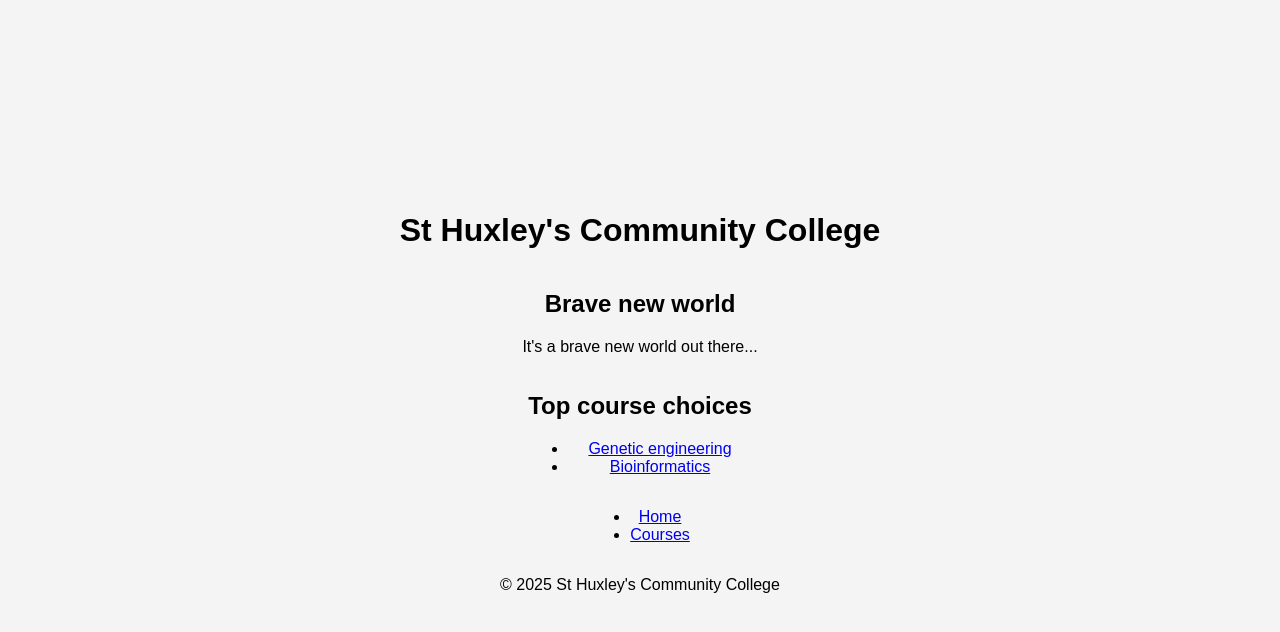
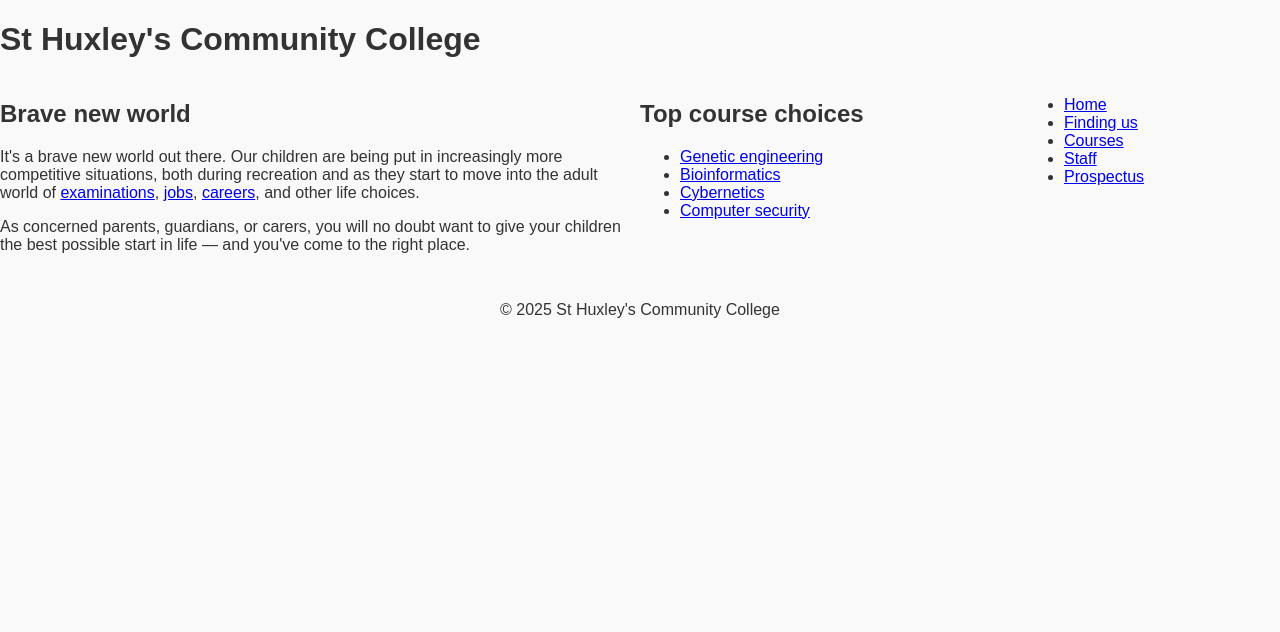
Before and after one commit to Idris-1205/INFT-1206, a plain HTML site: page Assignment 3 part 3/index.html in a window 1280 px wide. Drawn offline with Linux system fonts and the light colour scheme.

Commit message:
Initial commit - Added unmodified Part 3 files

```diff
--- a/Assignment 3 part 3/index.html
+++ b/Assignment 3 part 3/index.html
@@ -1,9 +1,8 @@
 <!--
 Author: Aidress Qadeer
 Date: February 22, 2025
-Description: A homepage showcasing typesetting techniques using CSS, ensuring proper text styling and readability.
+Description: A homepage for St Huxley's Community College, showcasing academic programs and opportunities.
 -->
-
 <!DOCTYPE html>
 <html lang="en-US">
   <head>
@@ -13,7 +12,6 @@ Description: A homepage showcasing typesetting techniques using CSS, ensuring pr
     <link href="style.css" type="text/css" rel="stylesheet">
   </head>
   <body>
-    <body>
 
   <header>
     <h1>St Huxley's Community College</h1>
@@ -21,7 +19,8 @@ Description: A homepage showcasing typesetting techniques using CSS, ensuring pr
 
   <section>
       <h2>Brave new world</h2>
-          <p>It's a brave new world out there...</p>
+      <p>It's a brave new world out there. Our children are being put in increasingly more competitive situations, both during recreation and as they start to move into the adult world of <a href="https://en.wikipedia.org/wiki/Examination">examinations</a>, <a href="https://en.wikipedia.org/wiki/Jobs">jobs</a>, <a href="https://en.wikipedia.org/wiki/Career">careers</a>, and other life choices.</p>
+      <p>As concerned parents, guardians, or carers, you will no doubt want to give your children the best possible start in life — and you've come to the right place.</p>
   </section>
 
   <aside>
@@ -29,13 +28,18 @@ Description: A homepage showcasing typesetting techniques using CSS, ensuring pr
     <ul>
       <li><a href="#">Genetic engineering</a></li>
       <li><a href="#">Bioinformatics</a></li>
+      <li><a href="#">Cybernetics</a></li>
+      <li><a href="#">Computer security</a></li>
     </ul>
   </aside>
 
   <nav>
     <ul>
       <li><a href="#">Home</a></li>
+      <li><a href="#">Finding us</a></li>
       <li><a href="#">Courses</a></li>
+      <li><a href="#">Staff</a></li>
+      <li><a href="#">Prospectus</a></li>
     </ul>
   </nav>
 
--- a/Assignment 3 part 3/style.css
+++ b/Assignment 3 part 3/style.css
@@ -1,33 +1,40 @@
 /*
 Author: Aidress Qadeer
 Date: February 22, 2025
-Description: CSS for typesetting a homepage, improving text readability and aesthetic layout.
+Description: CSS layout for St Huxley's Community College homepage, focusing on structured sections and responsive design.
 */
 
-html {
-  font-family: sans-serif;
+* {
+  box-sizing: border-box;
 }
 
-/* Your CSS below here */
-
 body {
-  margin: 0;
-  padding: 0;
-  background-color: #f4f4f4;
-  display: flex;
-  flex-direction: column;
-  align-items: center;
-  justify-content: center;
-  height: 100vh;
-  text-align: center;
+  margin: 0 auto;
+  min-width: 1000px;
+  max-width: 1400px;
+  font-family: Arial, sans-serif;
+  background-color: #f9f9f9;
+  color: #333;
 }
 
-div {
-  background: linear-gradient(135deg, #ff7eb3, #ff758c);
-  padding: 20px;
-  border-radius: 10px;
-  box-shadow: 0 4px 10px rgba(0, 0, 0, 0.2);
-  color: white;
-  font-size: 20px;
-  font-weight: bold;
+/* Layout */
+section {
+  float: left;
+  width: 50%;
 }
+
+aside {
+  float: left;
+  width: 30%;
+}
+
+nav {
+  float: left;
+  width: 20%;
+}
+
+footer {
+  clear: both;
+  text-align: center;
+  padding: 15px;
+}
```
Lines whose indentation alone changed are shown as unchanged.
